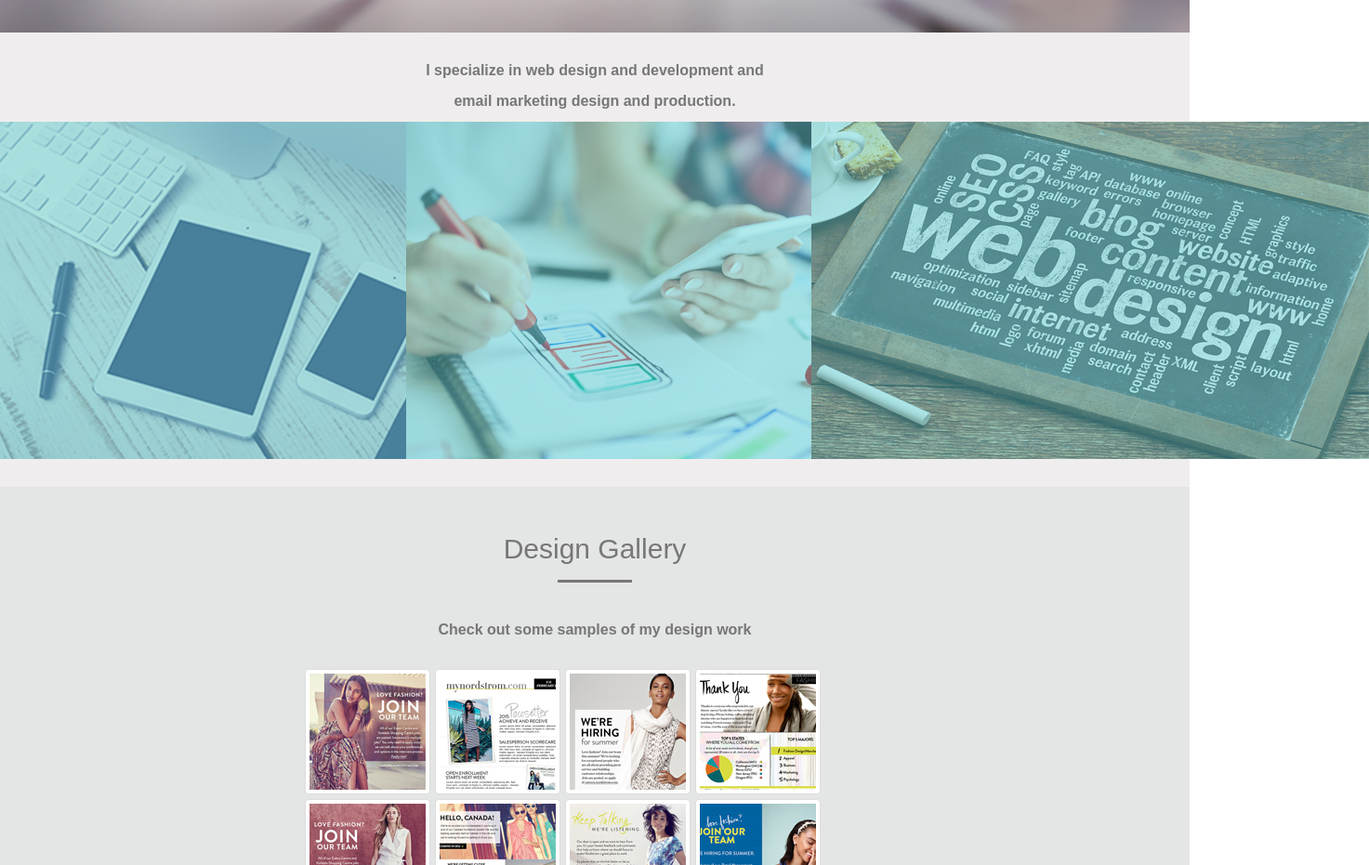
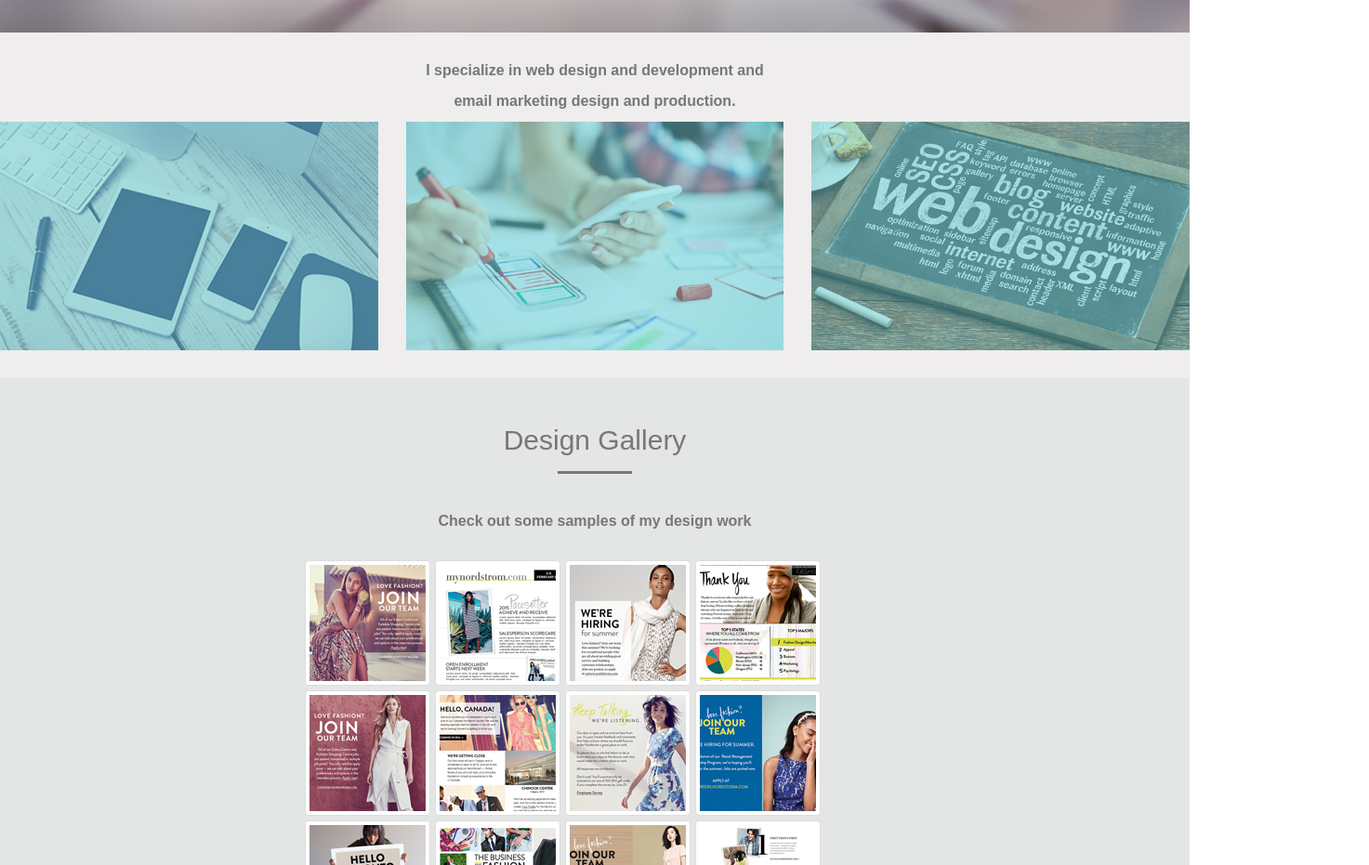
Before and after one commit to kristiw52/Portfolio_Site, a plain HTML site: page index.html in a window 1280 px wide. Shown: the part 840-1771 px from the top of the page at 93% size, 1473 px wide, since content can reach past the window. Drawn offline with nearby package versions, Linux system fonts and the light colour scheme.

Commit message:
Update CSS

```diff
--- a/css/main.css
+++ b/css/main.css
@@ -60,6 +60,10 @@ header {
 	height: 60px;
 	padding: 0px 0px 0px 40px;
     color: b3b2b2;
+}
+
+img {
+    max-width: 100%;
 }
 
 /*Home background image desktop */
```
